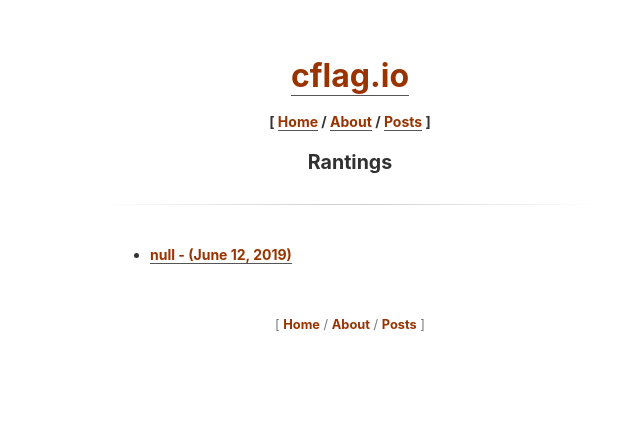
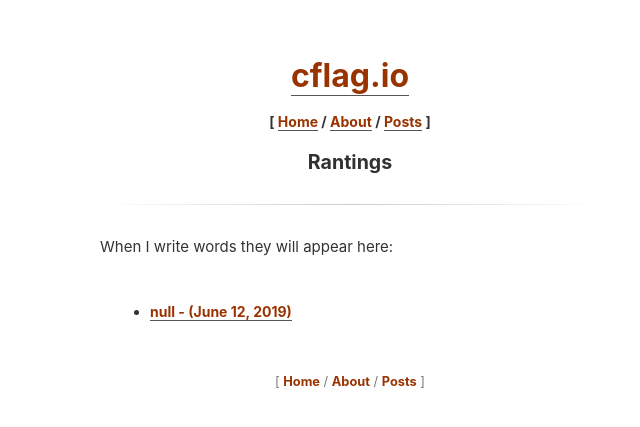
Before and after one commit to cflag02/cflag.io, a Jekyll site: the page built from posts.md, in a window 1280 px wide. Shown: the top 427 px of the page, without its empty margins (290-930 px from the left). Built offline with Jekyll 4.4.1, drawn with Linux system fonts in a browser that asks for light colours.

Commit message:
Update posts.md

```diff
--- a/posts.md
+++ b/posts.md
@@ -2,6 +2,7 @@
 layout: page
 title:  "Rantings"
 ---
+When I write words they will appear here:
   <ul>
     {% for post in site.posts %}
       <li>
```
